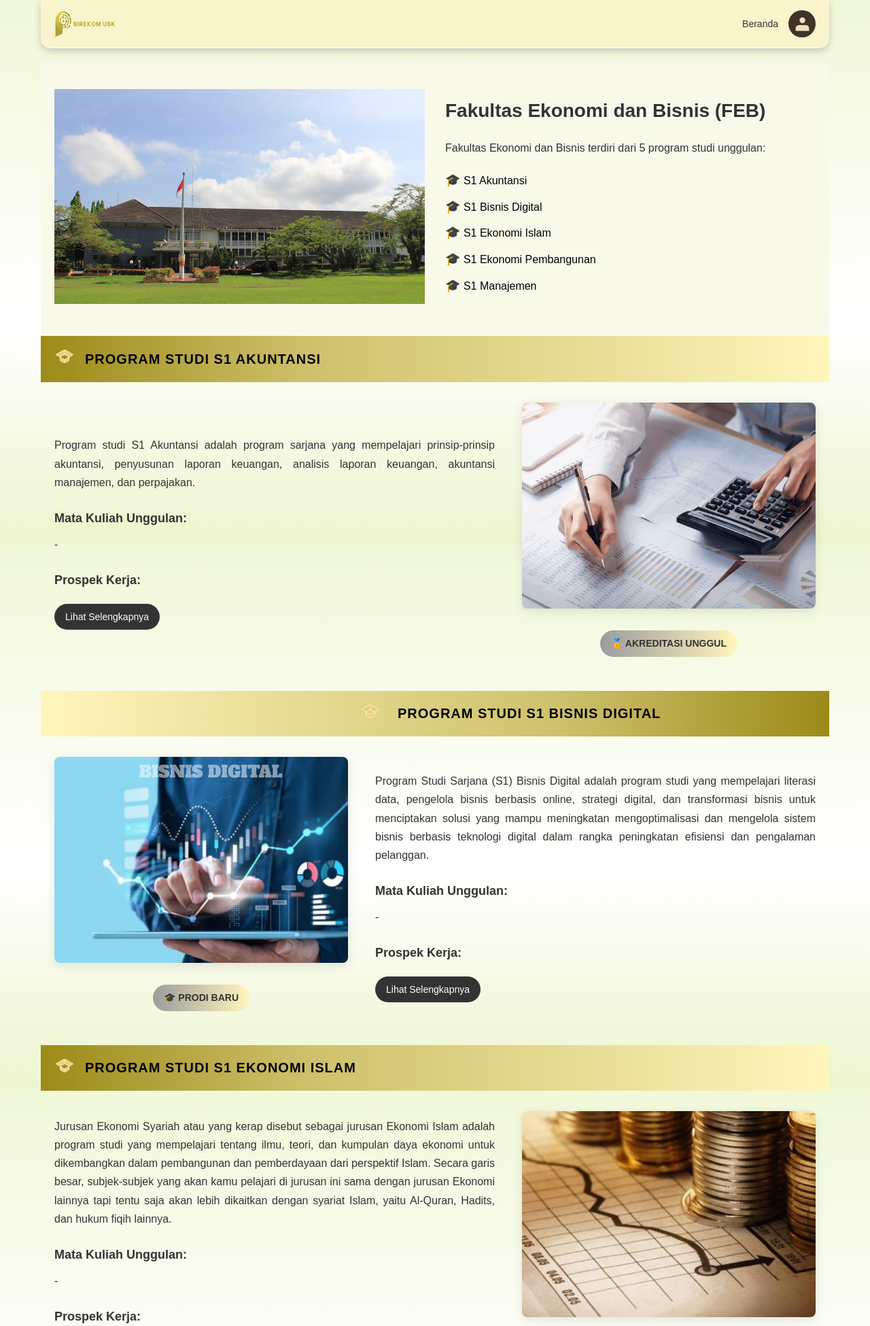
After one commit to alhusnaahanifah/ProjectSI_SiRekomUSK, a Django app: page /detail-prodi/ in a window 1280 px wide. The commit adds this page. Shown: the top 1950 px of the page at 68% size. Run offline with Django 5.2, Linux system fonts and the light colour scheme.

Commit message:
Auto stash before merge of "main" and "origin/main"

```diff
--- a/sirekom/prodi/static/prodi/styles.css
+++ b/sirekom/prodi/static/prodi/styles.css
@@ -356,3 +356,343 @@ footer {
         max-width: none;
     }
 }
+
+
+/* Reset and Base Styles */
+* {
+    margin: 0;
+    padding: 0;
+    box-sizing: border-box;
+}
+
+body {
+    font-family: 'Segoe UI', Tahoma, Geneva, Verdana, sans-serif;
+    line-height: 1.6;
+    color: #333;
+    background-color: #f9f9ea;
+}
+
+.container {
+    max-width: 1200px;
+    margin: 0 auto;
+    padding: 0 20px;
+}
+
+img {
+    max-width: 100%;
+    height: auto;
+}
+
+a {
+    text-decoration: none;
+}
+
+ul {
+    list-style: none;
+}
+
+/* Header Styles */
+header {
+    display: flex;
+    justify-content: space-between;
+    align-items: center;
+    padding: 15px 0;
+    background-color: #FAF4CC;
+    border-radius: 0 0 15px 15px;
+    margin-bottom: 20px;
+    border-bottom: 1px solid #FBFBFB;
+    box-shadow: 0 4px 12px rgba(0, 0, 0, 0.2);
+}
+
+.logo {
+    display: flex;
+    align-items: center;
+}
+
+.logo img {
+    margin-left: 20px;
+    width: 90px;
+    height: 40px;
+}
+
+.user-menu {
+    display: flex;
+    align-items: center;
+}
+
+.user-menu .dropdown {
+    margin-right: 15px;
+    font-size: 14px;
+    cursor: pointer;
+}
+
+.user-icon {
+    margin-right: 20px;
+    display: flex;
+    justify-content: center;
+    align-items: center;
+    width: 40px;
+    height: 40px;
+    background-color: #433227;
+    border-radius: 50%;
+}
+
+.user-icon img {
+    width: 25px;
+    height: 25px;
+}
+
+/* Hero Section */
+.hero-section {
+    padding: 40px 0;
+    background-color: #f9f9ea;
+}
+
+.hero-content {
+    display: flex;
+    align-items: center;
+    gap: 30px;
+}
+
+.hero-text {
+    flex: 1;
+}
+
+.hero-image {
+    flex: 1;
+}
+
+.hero-text h1 {
+    font-size: 28px;
+    margin-bottom: 20px;
+    color: #333;
+}
+
+.program-list {
+    list-style: none;
+    margin-top: 20px;
+}
+
+.program-list li {
+    margin-bottom: 10px;
+    display: flex;
+    align-items: center;
+    gap: 10px;
+    color: black;
+    text:black;
+}
+
+.program-list li a {
+    color: black;
+    text-decoration: none;
+}
+
+.program-list li a:hover {
+    text-decoration: underline;
+}
+
+.icon {
+    font-size: 18px;
+}
+
+/* Program Section Styles */
+.program-section {
+    margin-bottom: 40px;
+}
+
+.section-header {
+    padding: 15px 0;
+    margin-bottom: 30px;
+    color: white;
+}
+
+.akuntansi-header {
+    background: linear-gradient(to right, #9C8A18, #CEC06A, #E6DB93, #FFF6BC);
+}
+
+.bisnis-digital-header {
+    background: linear-gradient(to left, #9C8A18, #CEC06A, #E6DB93, #FFF6BC);
+}
+
+.ekonomi-islam-header {
+    background: linear-gradient(to right, #9C8A18, #CEC06A, #E6DB93, #FFF6BC);
+}
+
+.ekonomi-pembangunan-header {
+    background: linear-gradient(to left, #9C8A18, #CEC06A, #E6DB93, #FFF6BC);
+}
+
+.manajemen-header {
+    background: linear-gradient(to right, #9C8A18, #CEC06A, #E6DB93, #FFF6BC);
+}
+
+.header-content {
+    display: flex;
+    align-items: center;
+}
+
+.header-content.kanan {
+    display: flex;
+    align-items: center;
+    gap: 10px;
+    text-align: left;
+    padding-left: 450px;
+}
+.header-content.kanan h2 {
+    margin: 0;
+}
+
+
+.section-icon {
+    margin-right: 15px;
+}
+
+.section-icon img {
+    width: 30px;
+    height: 30px;
+}
+
+.section-header h2 {
+    font-size: 20px;
+    text-transform: uppercase;
+    letter-spacing: 1px;
+    font-weight: 600;
+    color : black;
+}
+
+.program-content {
+    display: flex;
+    gap: 40px;
+    align-items: center;
+}
+
+.program-content.reverse {
+    flex-direction: row-reverse;
+}
+
+.program-description {
+    flex: 1.2;
+}
+
+.program-image {
+    flex: 0.8;
+    text-align: center;
+}
+
+.program-image img {
+    border-radius: 8px;
+    overflow: hidden;
+    box-shadow: 0 4px 15px rgba(0, 0, 0, 0.1);
+    max-width: 100%;
+    margin-bottom: 15px;
+}
+
+.program-description p {
+    margin-bottom: 20px;
+    line-height: 1.7;
+}
+
+.program-description h3 {
+    margin: 25px 0 10px;
+    font-size: 18px;
+    color: inherit;
+}
+
+/* Badge Styles */
+.badge {
+    text-align: center;
+    margin: 10px 0;
+}
+
+.accreditation-badge, .prodi-badge {
+    display: inline-block;
+    padding: 8px 16px;
+    border-radius: 20px;
+    font-size: 14px;
+    font-weight: bold;
+    background: linear-gradient(to right, #9C9C9C, #FFF6BC);
+}
+
+.prodi-badge {
+    background-color:rgb(68, 64, 64);
+}
+
+/* Button Styles */
+.btn-selengkapnya {
+    display: inline-block;
+    padding: 8px 16px;
+    background-color: #333;
+    color: white;
+    border-radius: 25px;
+    font-weight: 500;
+    transition: all 0.3s;
+    margin-top: 10px;
+    font-size: 14px;
+}
+
+.btn-selengkapnya:hover {
+    background-color: #555;
+}
+
+/* Footer Styles */
+footer {
+    text-align: center;
+    padding: 20px 0;
+    font-size: 14px;
+    color: #666;
+    background-color: #f2f2e3;
+    border-radius: 15px 15px 0 0;
+    margin-top: 40px;
+}
+
+/* Responsive Styles */
+@media (max-width: 992px) {
+    .hero-content, .program-content, .program-content.reverse {
+        flex-direction: column;
+    }
+
+    .hero-image, .program-image {
+        margin-top: 30px;
+    }
+
+    .section-header h2 {
+        font-size: 18px;
+    }
+}
+
+@media (max-width: 768px) {
+    .hero-text h1 {
+        font-size: 24px;
+    }
+
+    .program-section {
+        padding: 20px 0;
+    }
+
+    .section-icon img {
+        width: 24px;
+        height: 24px;
+    }
+}
+
+@media (max-width: 576px) {
+    .hero-text h1 {
+        font-size: 20px;
+    }
+
+    .program-list li {
+        font-size: 14px;
+    }
+
+    .btn-selengkapnya {
+        padding: 6px 12px;
+        font-size: 12px;
+    }
+
+    .section-header h2 {
+        font-size: 16px;
+    }
+}
+p {
+    text-align: justify;
+}
--- /dev/null
+++ b/sirekom/prodi/templates/prodi/detail_prodi.html
@@ -0,0 +1,211 @@
+{% load static %}
+
+<!DOCTYPE html>
+<html lang="id">
+<head>
+    <meta charset="UTF-8">
+    <meta name="viewport" content="width=device-width, initial-scale=1.0">
+    <title>Detail Prodi</title>
+    <link rel="stylesheet" href="{% static 'prodi/styles.css' %}">
+</head>
+<body>
+    <div class="container">
+        <header>
+            <div class="logo">
+                <img src="../../static/landing/images/Logosamping.png" alt="StudyFind Logo">
+            </div>
+            <div class="user-menu">
+                <div class="dropdown">Beranda</div>
+                <div class="user-icon"><img src="../../static/landing/images/iconprofil.png" alt="Profil"></div>
+            </div>
+        </header>
+
+        <main>
+            <section class="hero-section">
+                <div class="container">
+                    <div class="hero-content hero-reverse">
+                        <div class="hero-image">
+                            <img src="../../static/prodi/images/FEB.png" alt="Gedung Fakultas Ekonomi dan Bisnis">
+                        </div>
+                        <div class="hero-text">
+                            <h1>Fakultas Ekonomi dan Bisnis (FEB)</h1>
+                            <p>Fakultas Ekonomi dan Bisnis terdiri dari 5 program studi unggulan:</p>
+                            <ul class="program-list">
+                                <li><a href="#akuntansi"><span class="icon">🎓</span> S1 Akuntansi</a></li>
+                                <li><a href="#bisnis-digital"><span class="icon">🎓</span> S1 Bisnis Digital</a></li>
+                                <li><a href="#ekonomi-islam"><span class="icon">🎓</span> S1 Ekonomi Islam</a></li>
+                                <li><a href="#ekonomi-pembangunan"><span class="icon">🎓</span> S1 Ekonomi Pembangunan</a></li>
+                                <li><a href="#manajemen"><span class="icon">🎓</span> S1 Manajemen</a></li>
+                            </ul>
+                        </div>
+                    </div>
+                </div>
+            </section>
+
+            <section id="akuntansi" class="program-section">
+                <div class="section-header akuntansi-header">
+                    <div class="container">
+                        <div class="header-content">
+                            <span class="section-icon"><img src="../../static/prodi/images/icon.png" alt="icon toga"></span>
+                            <h2>PROGRAM STUDI S1 AKUNTANSI</h2>
+                        </div>
+                    </div>
+                </div>
+
+                <div class="container">
+                    <div class="program-content">
+                        <div class="program-description">
+                            <p>Program studi S1 Akuntansi adalah program sarjana yang mempelajari prinsip-prinsip akuntansi, penyusunan laporan keuangan, analisis laporan keuangan, akuntansi manajemen, dan perpajakan.</p>
+
+                            <h3>Mata Kuliah Unggulan:</h3>
+                            <p>-</p>
+
+                            <h3>Prospek Kerja:</h3>
+                            <a href="#" class="btn-selengkapnya">Lihat Selengkapnya</a>
+
+                        </div>
+                        <div class="program-image">
+                            <img src="../../static/prodi/images/akuntansi.png" alt="Program Studi Akuntansi">
+                            <div class="badge">
+                                <span class="accreditation-badge">🏅 AKREDITASI UNGGUL</span>
+                            </div>
+                        </div>
+                    </div>
+                </div>
+            </section>
+
+            <section id="bisnis-digital" class="program-section">
+                <div class="section-header bisnis-digital-header">
+                    <div class="container">
+                        <div class="header-content kanan">
+                            <span class="section-icon"><img src="../../static/prodi/images/icon.png" alt="icon toga"></span>
+                            <h2>PROGRAM STUDI S1 BISNIS DIGITAL</h2>
+                        </div>
+                    </div>
+                </div>
+
+                <div class="container">
+                    <div class="program-content reverse">
+                        <div class="program-description">
+                            <p>Program Studi Sarjana (S1) Bisnis Digital adalah program studi yang mempelajari literasi data, pengelola bisnis berbasis online, strategi digital, dan transformasi bisnis untuk menciptakan solusi yang mampu meningkatan mengoptimalisasi dan mengelola sistem bisnis berbasis teknologi digital dalam rangka peningkatan efisiensi dan pengalaman pelanggan.</p>
+
+                            <h3>Mata Kuliah Unggulan:</h3>
+                            <p>-</p>
+
+                            <h3>Prospek Kerja:</h3>
+                            <a href="#" class="btn-selengkapnya">Lihat Selengkapnya</a>
+
+                        </div>
+                        <div class="program-image">
+                            <img src="../../static/prodi/images/bisnis digital.png" alt="Program Studi Bisnis Digital">
+                            <div class="badge">
+                                <span class="prodi-badge">🎓 PRODI BARU</span>
+                            </div>
+                        </div>
+                    </div>
+                </div>
+            </section>
+
+            <section id="ekonomi-islam" class="program-section">
+                <div class="section-header ekonomi-islam-header">
+                    <div class="container">
+                        <div class="header-content">
+                            <span class="section-icon"><img src="../../static/prodi/images/icon.png" alt="icon toga"></span>
+                            <h2>PROGRAM STUDI S1 EKONOMI ISLAM</h2>
+                        </div>
+                    </div>
+                </div>
+
+                <div class="container">
+                    <div class="program-content">
+                        <div class="program-description">
+                            <p>Jurusan Ekonomi Syariah atau yang kerap disebut sebagai jurusan Ekonomi Islam adalah program studi yang mempelajari tentang ilmu, teori, dan kumpulan daya ekonomi untuk dikembangkan dalam pembangunan dan pemberdayaan dari perspektif Islam. Secara garis besar, subjek-subjek yang akan kamu pelajari di jurusan ini sama dengan jurusan Ekonomi lainnya tapi tentu saja akan lebih dikaitkan dengan syariat Islam, yaitu Al-Quran, Hadits, dan hukum fiqih lainnya.</p>
+
+                            <h3>Mata Kuliah Unggulan:</h3>
+                            <p>-</p>
+
+                            <h3>Prospek Kerja:</h3>
+                            <a href="#" class="btn-selengkapnya">Lihat Selengkapnya</a>
+
+                        </div>
+                        <div class="program-image">
+                            <img src="../../static/prodi/images/ekonomi islam.png" alt="Program Studi Ekonomi Islam">
+                            <div class="badge">
+                                <span class="accreditation-badge">🏅 AKREDITASI UNGGUL</span>
+                            </div>
+                        </div>
+                    </div>
+                </div>
+            </section>
+
+            <section id="ekonomi-pembangunan" class="program-section">
+                <div class="section-header ekonomi-pembangunan-header">
+                    <div class="container">
+                        <div class="header-content kanan">
+                            <span class="section-icon"><img src="../../static/prodi/images/icon.png" alt="icon toga"></span>
+                            <h2>PROGRAM STUDI S1 EKONOMI PEMBANGUNAN</h2>
+                        </div>
+                    </div>
+                </div>
+
+                <div class="container">
+                    <div class="program-content reverse">
+                        <div class="program-description">
+                            <p>Ekonomi pembangunan adalah cabang ilmu ekonomi yang mempelajari kebijakan ekonomi pemerintah dalam rangka meningkatkan taraf hidup dan kesejahteraan masyarakat melalui pembangunan struktural dalam perekonomian.</p>
+
+                            <h3>Mata Kuliah Unggulan:</h3>
+                            <p>-</p>
+
+                            <h3>Prospek Kerja:</h3>
+                            <a href="#" class="btn-selengkapnya">Lihat Selengkapnya</a>
+
+                        </div>
+                        <div class="program-image">
+                            <img src="../../static/prodi/images/ekonomi pembangunan.png" alt="Program Studi Ekonomi Pembangunan">
+                            <div class="badge">
+                                <span class="accreditation-badge">🏅AKREDITASI UNGGUL</span>
+                            </div>
+                        </div>
+                    </div>
+                </div>
+            </section>
+
+            <section id="manajemen" class="program-section">
+                <div class="section-header manajemen-header">
+                    <div class="container">
+                        <div class="header-content">
+                            <span class="section-icon"><img src="../../static/prodi/images/icon.png" alt="icon toga"></span>
+                            <h2>PROGRAM STUDI S1 MANAJEMEN</h2>
+                        </div>
+                    </div>
+                </div>
+
+                <div class="container">
+                    <div class="program-content">
+                        <div class="program-description">
+                            <p>Manajemen adalah program studi yang mempelajari ilmu pengelolaan organisasi dan bisnis. Program ini fokus pada pengembangan kemampuan merencanakan, mengatur, pemimpin, produksi, dan strategi bisnis, dengan tujuan menghasilkan lulusan yang mampu berkompetisi dalam dunia usaha.</p>
+
+                            <h3>Mata Kuliah Unggulan:</h3>
+                            <p>-</p>
+
+                            <h3>Prospek Kerja:</h3>
+                            <a href="#" class="btn-selengkapnya">Lihat Selengkapnya</a>
+
+                        </div>
+                        <div class="program-image">
+                            <img src="../../static/prodi/images/manajemen.png" alt="Program Studi Manajemen">
+                            <div class="badge">
+                                <span class="accreditation-badge">🏅 AKREDITASI UNGGUL</span>
+                            </div>
+                        </div>
+                    </div>
+                </div>
+            </section>
+        </main>
+
+        <footer>
+            Copyright © 2025 StudyFind. All rights reserved
+        </footer>
+    </div>
+</body>
+</html>
--- a/sirekom/prodi/urls.py
+++ b/sirekom/prodi/urls.py
@@ -5,6 +5,7 @@ urlpatterns = [
     path('dashboard/', views.dashboard,  name='dashboard_siswa'),
     path('tambah-prodi/', views.tambah_prodi, name='tambah_prodi'),
     path('prodi/', views.daftar_prodi, name='daftar_prodi'),
+    path('detail-prodi/', views.detail_prodi, name='detail_prodi'),
     path('tambah-fakultas/', views.tambah_fakultas, name='tambah_fakultas'),
     path('daftar-fakultas/', views.daftar_fakultas, name='daftar_fakultas'),
 ]
--- a/sirekom/prodi/views.py
+++ b/sirekom/prodi/views.py
@@ -108,3 +108,6 @@ def tambah_fakultas(request):
 def daftar_fakultas(request):
     semua_fakultas = Fakultas.objects.all()
     return render(request, 'prodi/daftar_fakultas.html', {'fakultas_list': semua_fakultas})
+
+def detail_prodi(request):
+    return render(request, 'prodi/detail_prodi.html')
```
Also changed, not shown: sirekom/prodi/static/prodi/images/FEB.png (added), sirekom/prodi/static/prodi/images/akuntansi.png (added), sirekom/prodi/static/prodi/images/bisnis digital.png (added), sirekom/prodi/static/prodi/images/ekonomi islam.png (added), sirekom/prodi/static/prodi/images/ekonomi pembangunan.png (added), sirekom/prodi/static/prodi/images/gambar.png (added), sirekom/prodi/static/prodi/images/icon.png (added), sirekom/prodi/static/prodi/images/manajemen.png (added), 1 other file.
